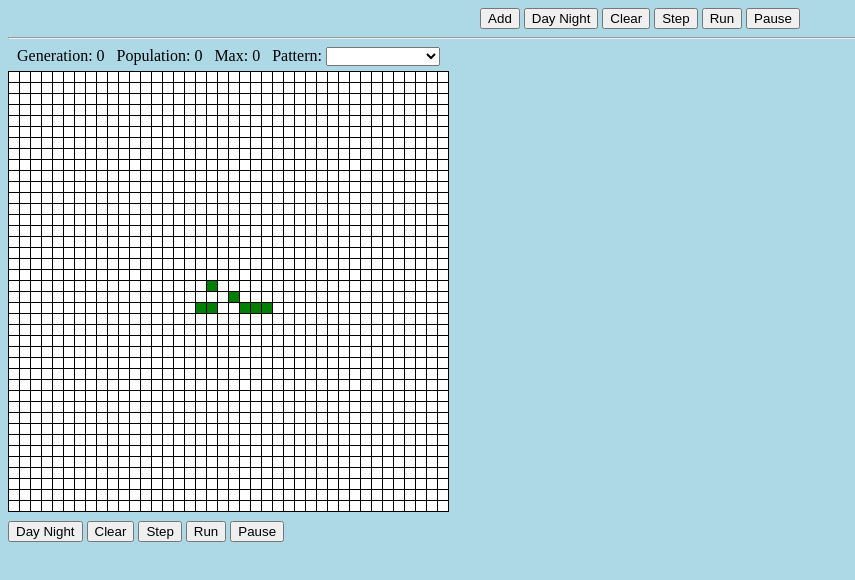
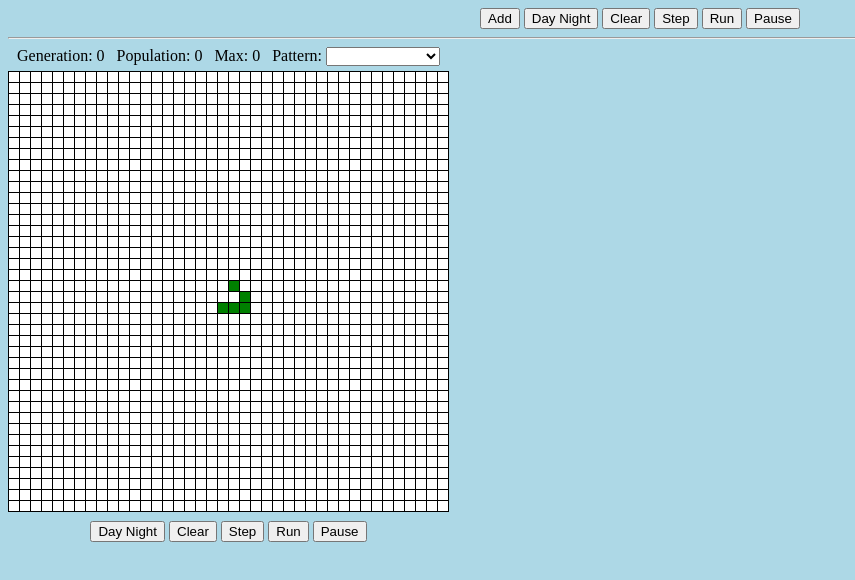
Before and after one commit to viakondratiuk/game-of-life, a website: page public/index.html in a window 1280 px wide. Shown: the whole page, without its empty margins (0-855 px from the left). Drawn offline with nearby package versions, Linux system fonts and the light colour scheme.

Commit message:
Grid Manager

```diff
--- a/public/life.js
+++ b/public/life.js
@@ -55,7 +55,7 @@ var s = {
 };
 
 // Grid - draw canvas and init context
-var Grid = function (s, init, lifeId) {
+var Grid = function (s, state, lifeId) {
     this.lifeId = lifeId;
     this.canvas = $('<canvas/>').attr({
         width: s.grid_width,
@@ -68,13 +68,16 @@ var Grid = function (s, init, lifeId) {
     for (var y = 0; y < s.rows; y+=1) {
         this.matrix[y] = new Array(s.columns);
         for (var x = 0; x < s.columns; x+=1) {
-            var cell = new Cell(x, y, this.context);
-            this.matrix[y][x] = cell.setState(init());
+            this.matrix[y][x] = Grid.cells.create(x, y, this.context, state());
         }
     }
 };
 
-Grid.callbacks = {
+Grid.cells = {
+    create: function (x, y, context, state) {
+        var cell = new Cell(x, y, context);
+        return cell.setState(state);
+    },
     clear: function (cell) {
         cell.setState(s.DEAD);
     },
@@ -87,38 +90,40 @@ Grid.callbacks = {
 };
 
 Grid.prototype = {
-    manager: function(s, callback) {
-        s.posY.start = s.posY && s.posY.start || 0;
-        s.posY.stop = s.posY && s.posY.stop || 0;
-        s.posX.start = s.posX && s.posX.start || 0;
-        s.posX.stop = s.posX && s.posX.stop || 0;
+    manager: function(callback, se) {
+        var s = se || {};
+        s.startY = s.startY || 0;
+        s.stopY = s.stopY || this.matrix.length;
+        s.startX = s.startX || 0;
+        s.stopX = s.stopX || this.matrix[0].length;
 
-        for (var y = s.posY.start; y < s.posY.stop; y+=1) {
-            for (var x = s.posX.start; x < s.posX.stop; x+=1) {
-                callback(this.matrix[y][x], s.state[y][x])
+        for (var y = s.startY; y < s.stopY; y+=1) {
+            for (var x = s.startX; x < s.stopX; x+=1) {
+                var cell = this.getCellByXY(x, y);
+                if (typeof s.states != 'undefined') {
+                    callback(cell, s.states[y - s.startY][x - s.startX])
+                } else {
+                    callback(cell)
+                }
             }
         }
     },
-	import: function (p) {
-    	var startX = Math.floor(s.columns / 2) - Math.floor(p[0].length / 2),
-    		startY = Math.floor(s.rows / 2) - Math.floor(p.length / 2);
+    import: function(p) {
+    	var se = {
+            startY: Math.floor(s.rows / 2) - Math.floor(p.length / 2),
+            startX: Math.floor(s.columns / 2) - Math.floor(p[0].length / 2),
+            states: p
+        };
+        se.stopY = se.startY + p.length;
+        se.stopX = se.startX + p[0].length;
 
-        for (var y = 0; y < p.length; y+=1) {
-            var row = p[y];
-            for (var x = 0; x < row.length; x+=1) {
-                this.setCellState(startX + x, startY + y, p[y][x]);
-            }
-        }
+        this.manager(Grid.cells.import, se);
     },
     getCellByXY: function (x, y) {
         return this.matrix[(s.rows + y) % s.rows][(s.columns + x) % s.columns];
     },
     getCellState: function (x, y) {
         return this.getCellByXY(x, y).getState();
-    },
-    setCellState: function (x, y, state) {
-        this.getCellByXY(x, y).setState(state);
-        return this;
     },
     getCell: function (event, y) {
         var x;
@@ -170,9 +175,9 @@ Life.prototype = {
             return row.map(function (cell, x) {
                 var n = self.countNeighbours(x, y),
                     state = (n == 4) ? cell.getState() : (n == 3) ? s.ALIVE : s.DEAD,
-                    nextCell = new Cell(x, y, self.grid.context);
+                    nextCell = Grid.cells.create(x, y, self.grid.context, state);
 
-                return nextCell.setState(state);
+                return nextCell;
             });
         });
     },
@@ -190,8 +195,8 @@ Life.prototype = {
         var self = this;
     	this.stats.generation += 1;
         this.stats.population = 0;
-        this.grid.matrix.map(function (row) {
-            row.map(function (cell) {
+        this.grid.matrix.forEach(function (row) {
+            row.forEach(function (cell) {
                 self.stats.population += cell.getState();
             });
         });
@@ -252,7 +257,7 @@ var init = function () {
 
 	var grid = new Grid(s, Cell.dead, lifeId);
     // beacon, rpentomino, glider, pentadecathlon, acorn, gun
-    grid.import(pattern.acorn);
+    grid.import(pattern.glider);
     var life = new Life(grid);
 
     for(var key in pattern) {
@@ -283,41 +288,37 @@ $(document).ready(function() {
     init();
 
     //Global controls
-    $('#g-add').on('click', function () {
+    $('body')
+        .on('click', '#g-add', function () {
             init();
+        })
+        .on('click', '#g-day-night', function () {
+            wrap.forEach(function (item) {
+                item.grid.manager(Grid.cells.dayNight);
             });
-
-    $('#g-day-night').on('click', function () {
-        wrap.forEach(function (item) {
-            item.grid.helper('dayNight');
-        });
-    });
-
-    $('#g-clear').on('click', function () {
+        })
+        .on('click', '#g-clear', function () {
             wrap.forEach(function (item) {
                 refreshStats(item.life, true);
                 clearInterval(item.interval);
-            item.grid.helper('clear');
+                item.grid.manager(Grid.cells.clear);
             });
-    });
-
-    $('#g-next').on('click', function () {
+        })
+        .on('click', '#g-next', function () {
             wrap.forEach(function (item) {
                 item.life.tick();
                 refreshStats(item.life);
             });
-    });
-
-    $('#g-run').on('click', function () {
+        })
+        .on('click', '#g-run', function () {
             wrap.forEach(function (item) {
                 item.interval = setInterval(function () {
                     item.life.tick();
                     refreshStats(item.life);
                 }, 100);
             });
-    });
-
-    $('#g-pause').on('click', function () {
+        })
+        .on('click', '#g-pause', function () {
             wrap.forEach(function (item) {
                 clearInterval(item.interval);
             });
@@ -339,13 +340,13 @@ $(document).ready(function() {
         })
         .on('click', '.day-night', function () {
             var idx = $(this).parents('.life').data('id');
-            wrap[idx].grid.helper('dayNight');
+            wrap[idx].grid.manager(Grid.cells.dayNight);
         })
         .on('click', '.clear', function () {
             var idx = $(this).parents('.life').data('id');
             refreshStats(wrap[idx].life, true);
             clearInterval(wrap[idx].interval);
-            wrap[idx].grid.helper('clear');
+            wrap[idx].grid.manager(Grid.cells.clear);
         })
         .on('click', '.next', function () {
             var idx = $(this).parents('.life').data('id');
--- a/public/style.css
+++ b/public/style.css
@@ -8,7 +8,7 @@ canvas {
     margin: 0 auto;
 }
 
-#g-controls, .gen, .canvas {
+#g-controls, .gen, .canvas, .buttons {
     margin-bottom: 5px;
     text-align: center;
 }
```
Lines whose indentation alone changed are shown as unchanged.
